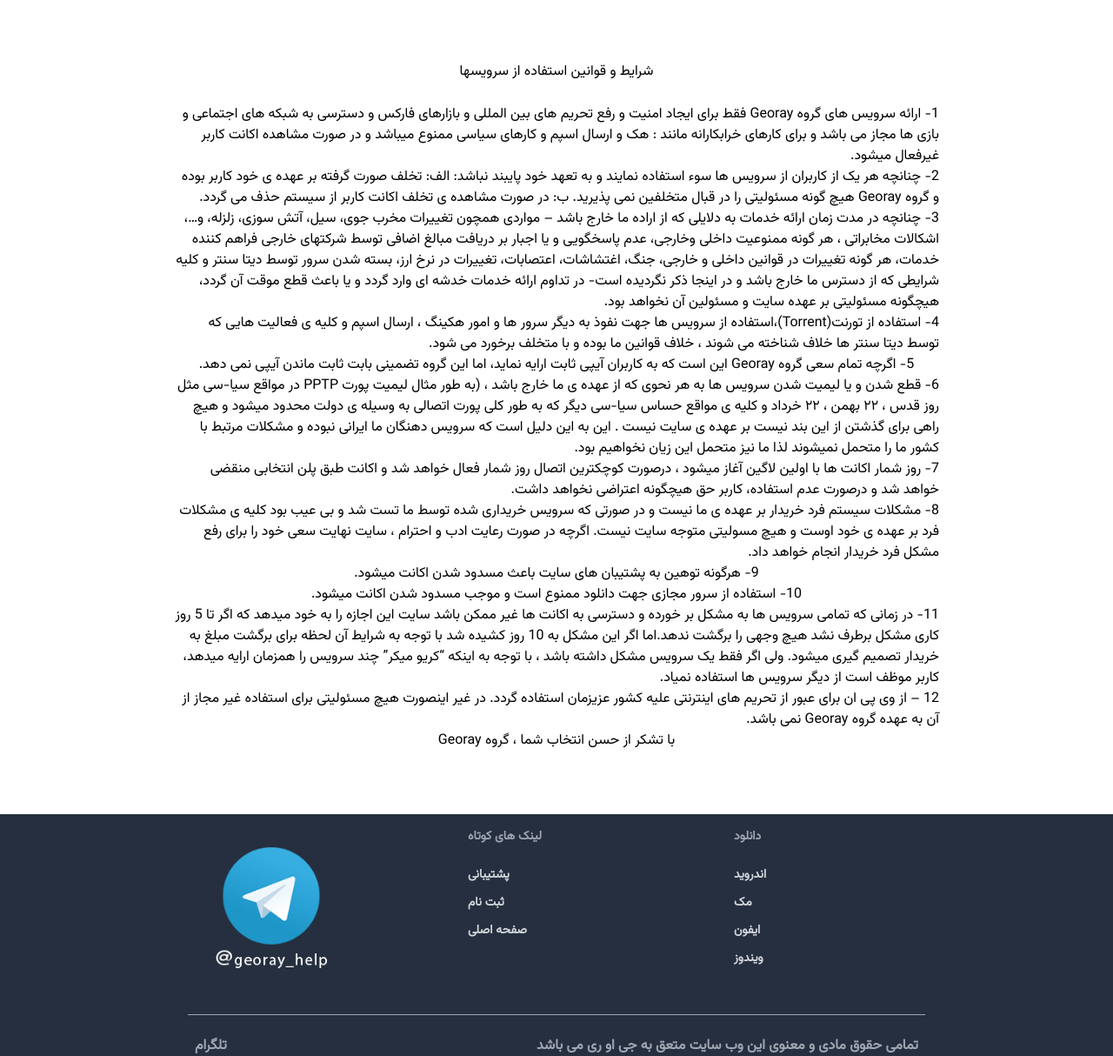
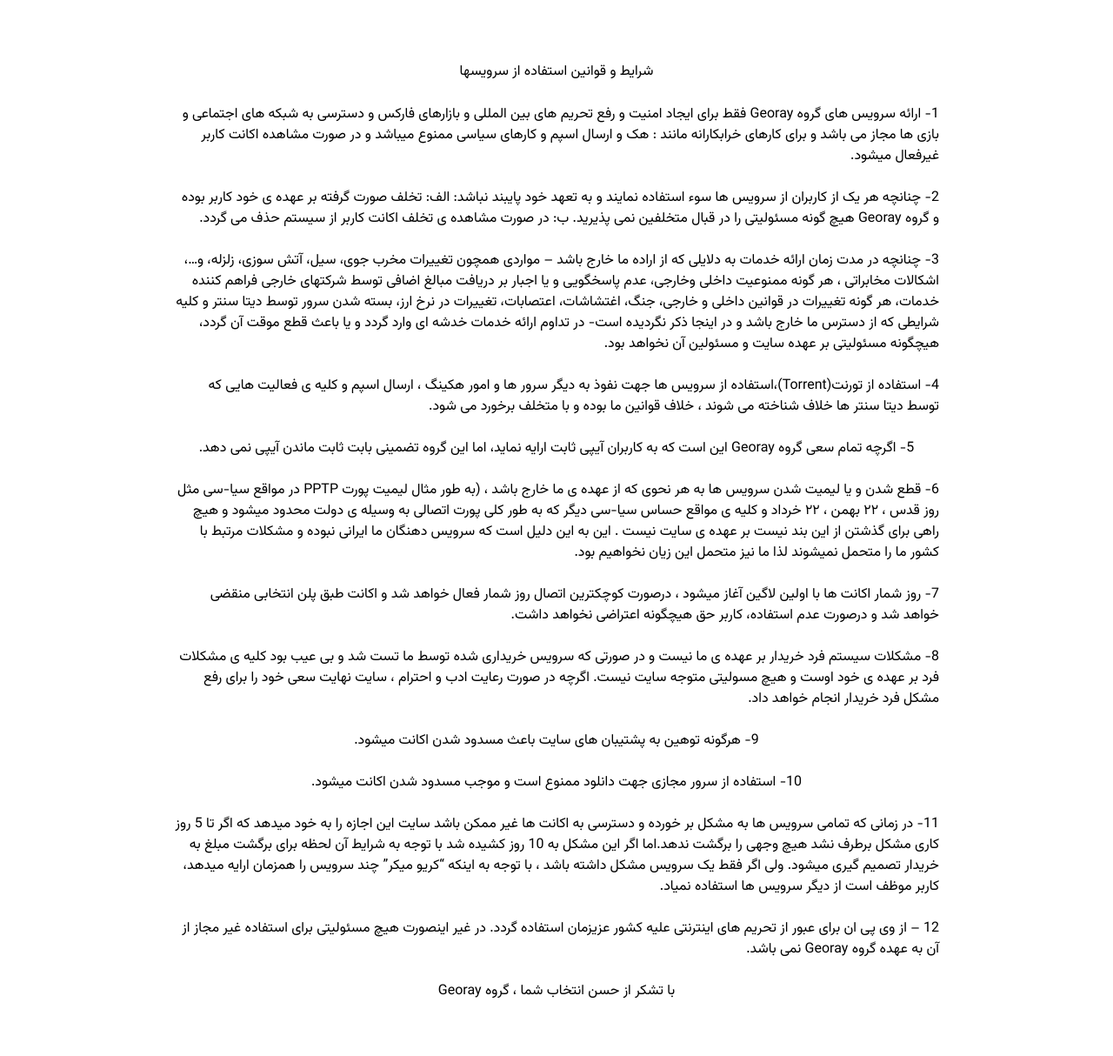
Before and after one commit to RAPEXA-TEAM/georay-vpn, a Flask app: page /privacy in a window 1280 px wide. Shown: the part 1032-2246 px from the top of the page at 87% size. Run offline with Flask 2, Linux system fonts and the light colour scheme; some libraries are stand-ins or nearby versions.

Commit message:
persinize card

```diff
--- a/site/templates/privacy.html
+++ b/site/templates/privacy.html
@@ -45,22 +45,34 @@
       <div class="item"><div class="slidecaption"><h2></h2><h4></h4><p><a class="btn btn-slide" href="#"></a></p></div> <img width="2560" height="733" src="static/images/slide.png" alt=""></div>
       <!-- main content -->
       <main class="main-container">
-        <header class="w-full flex flex-col-reverse md:flex-row-reverse justify-center items-center md:items-start gap-4"></header>
+        <header class="w-full flex flex-col-reverse md:flex-row-reverse justify-right items-right md:items-start gap-4"></header>
           <div style="padding: 8px; border-radius: 8px; color: #000000; background-color: #ffffff; display: flex; flex-direction: column; justify-content: center; align-items: center;">
             <h1 class="alert-heading" style="direction: rtl; text-align: right;">شرایط و قوانین استفاده از سرویسها</h1>
             <hr><br>
             <p class="mb-0" style="direction: rtl; text-align: right;">1- ارائه سرویس های گروه Georay فقط برای ایجاد امنیت و رفع تحریم های بین المللی و بازارهای فارکس و دسترسی به شبکه های اجتماعی و بازی ها مجاز می باشد و برای کارهای خرابکارانه مانند : هک و ارسال اسپم و کارهای سیاسی ممنوع میباشد و در صورت مشاهده اکانت کاربر غیرفعال میشود.</p>
+            <br>
             <p class="mb-0" style="direction: rtl; text-align: right;">2- چنانچه هر یک از کاربران از سرویس ها سوء استفاده نمایند و به تعهد خود پایبند نباشد: الف: تخلف صورت گرفته بر عهده ی خود کاربر بوده و گروه Georay هیچ گونه مسئولیتی را در قبال متخلفین نمی پذیرید. ب: در صورت مشاهده ی تخلف اکانت کاربر از سیستم حذف می گردد.</p>
+            <br>
             <p class="mb-0" style="direction: rtl; text-align: right;">3- چنانچه در مدت زمان ارائه خدمات به دلایلی که از اراده ما خارج باشد – مواردی همچون تغییرات مخرب جوی، سیل، آتش سوزی، زلزله، و…، اشکالات مخابراتی ، هر گونه ممنوعیت داخلی وخارجی، عدم پاسخگویی و یا اجبار بر دریافت مبالغ اضافی توسط شرکتهای خارجی فراهم کننده خدمات، هر گونه تغییرات در قوانین داخلی و خارجی، جنگ، اغتشاشات، اعتصابات، تغییرات در نرخ ارز، بسته شدن سرور توسط دیتا سنتر و کلیه شرایطی که از دسترس ما خارج باشد و در اینجا ذکر نگردیده است- در تداوم ارائه خدمات خدشه ای وارد گردد و یا باعث قطع موقت آن گردد، هیچگونه مسئولیتی بر عهده سایت و مسئولین آن نخواهد بود.</p>
+            <br>
             <p class="mb-0" style="direction: rtl; text-align: right;">4- استفاده از تورنت(Torrent)،استفاده از سرویس ها جهت نفوذ به دیگر سرور ها و امور هکینگ ، ارسال اسپم و کلیه ی فعالیت هایی که توسط دیتا سنتر ها خلاف شناخته می شوند ، خلاف قوانین ما بوده و با متخلف برخورد می شود.</p>
+            <br>
             <p class="mb-0" style="direction: rtl; text-align: right;">5- اگرچه تمام سعی گروه Georay این است که به کاربران آیپی ثابت ارایه نماید، اما این گروه تضمینی بابت ثابت ماندن آیپی نمی دهد.</p>
+            <br>
             <p class="mb-0" style="direction: rtl; text-align: right;">6- قطع شدن و یا لیمیت شدن سرویس ها به هر نحوی که از عهده ی ما خارج باشد ، (به طور مثال لیمیت پورت PPTP در مواقع سیا-سی مثل روز قدس ، ۲۲ بهمن ، ۲۲ خرداد و کلیه ی مواقع حساس سیا-سی دیگر که به طور کلی پورت اتصالی به وسیله ی دولت محدود میشود و هیچ راهی برای گذشتن از این بند نیست بر عهده ی سایت نیست . این به این دلیل است که سرویس دهنگان ما ایرانی نبوده و مشکلات مرتبط با کشور ما را متحمل نمیشوند لذا ما نیز متحمل این زیان نخواهیم بود.</p>
+            <br>
             <p class="mb-0" style="direction: rtl; text-align: right;">7- روز شمار اکانت ها با اولین لاگین آغاز میشود ، درصورت کوچکترین اتصال روز شمار فعال خواهد شد و اکانت طبق پلن انتخابی منقضی خواهد شد و درصورت عدم استفاده، کاربر حق هیچگونه اعتراضی نخواهد داشت.</p>
+            <br>
             <p class="mb-0" style="direction: rtl; text-align: right;">8- مشکلات سیستم فرد خریدار بر عهده ی ما نیست و در صورتی که سرویس خریداری شده توسط ما تست شد و بی عیب بود کلیه ی مشکلات فرد بر عهده ی خود اوست و هیچ مسولیتی متوجه سایت نیست. اگرچه در صورت رعایت ادب و احترام ، سایت نهایت سعی خود را برای رفع مشکل فرد خریدار انجام خواهد داد.</p>
+            <br>
             <p class="mb-0" style="direction: rtl; text-align: right;">9- هرگونه توهین به پشتیبان های سایت باعث مسدود شدن اکانت میشود.</p>
+            <br>
             <p class="mb-0" style="direction: rtl; text-align: right;">10- استفاده از سرور مجازی جهت دانلود ممنوع است و موجب مسدود شدن اکانت میشود.</p>
+            <br>
             <p class="mb-0" style="direction: rtl; text-align: right;">11- در زمانی که تمامی سرویس ها به مشکل بر خورده و دسترسی به اکانت ها غیر ممکن باشد سایت این اجازه را به خود میدهد که اگر تا 5 روز کاری مشکل برطرف نشد هیچ وجهی را برگشت ندهد.اما اگر این مشکل به 10 روز کشیده شد با توجه به شرایط آن لحظه برای برگشت مبلغ به خریدار تصمیم گیری میشود. ولی اگر فقط یک سرویس مشکل داشته باشد ، با توجه به اینکه “کریو میکر” چند سرویس را همزمان ارایه میدهد، کاربر موظف است از دیگر سرویس ها استفاده نمیاد.</p>
+            <br>
             <p class="mb-0" style="direction: rtl; text-align: right;">12 – از وی پی ان برای عبور از تحریم های اینترنتی علیه کشور عزیزمان استفاده گردد. در غیر اینصورت هیچ مسئولیتی برای استفاده غیر مجاز از آن به عهده گروه Georay نمی باشد.</p>
+            <br>
             <p class="mb-0" style="direction: rtl; text-align: right;">با تشکر از حسن انتخاب شما ، گروه Georay</p>
           </div>
       </header>
```
